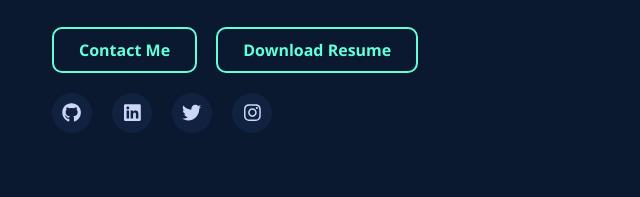
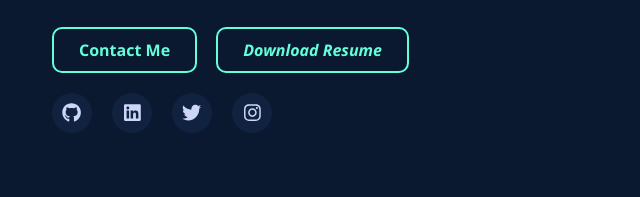
Before and after one commit to kaustubh-Dhakite/My_portfolio, a plain HTML site: page index.html in a window 1280 px wide. Shown: the part 467-664 px from the top of the page, 48-688 px from the left. Drawn offline with nearby package versions, Linux system fonts and the light colour scheme.

Commit message:
Update index.html

```diff
--- a/index.html
+++ b/index.html
@@ -904,7 +904,7 @@
             <p>First-year CS student blending academic knowledge with hands-on coding experience. Focused on full-stack development and AI fundamentals.</p>
             <div>
                 <a href="#contact" class="btn">Contact Me</a>
-                <a href="https://drive.google.com/file/d/1c3aLXt3TxTI3rdGjJqMDbVXALL_-tbZH/view?usp=drive_link" class="btn" id="download-resume">Download Resume</a>
+                <a href="https://drive.google.com/file/d/1c3aLXt3TxTI3rdGjJqMDbVXALL_-tbZH/view?usp=drive_link"><i class="btn" id="download-resume">Download Resume</i></a>
             </div>
             <div class="social-links">
                 <a href="https://github.com/kaustubh-Dhakite"><i class="fab fa-github"></i></a>
```
